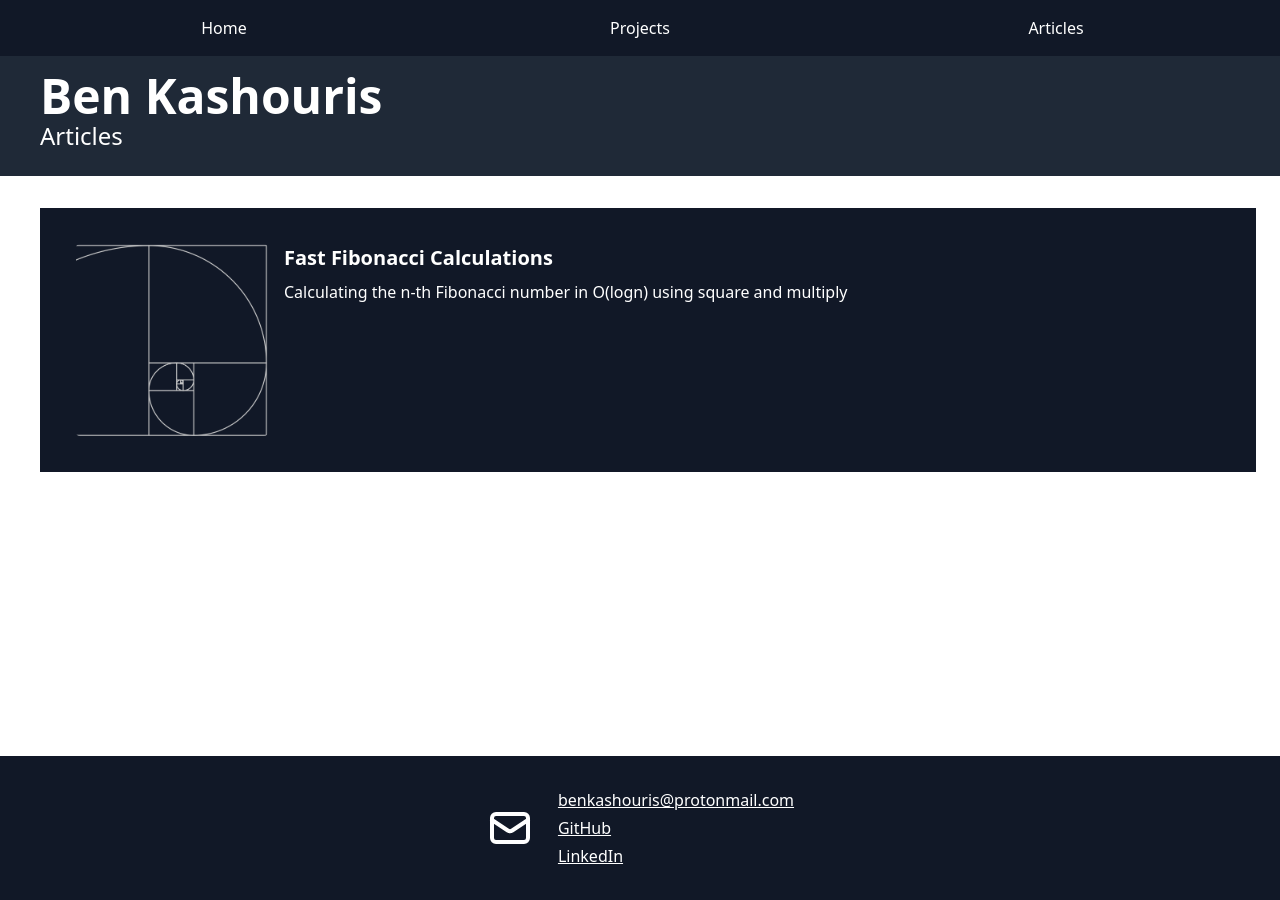
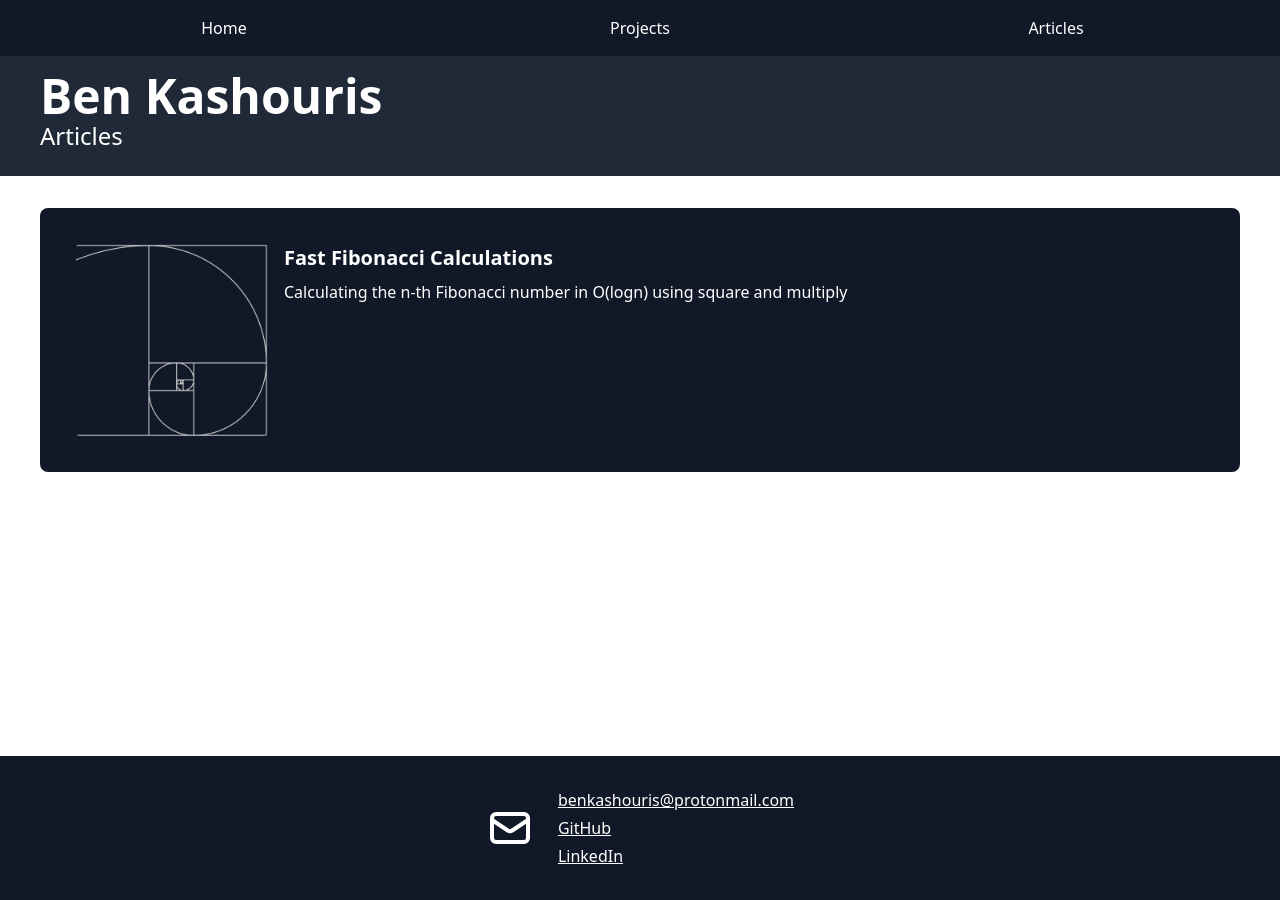
Before and after one commit to BenKashouris/BenKashouris.github.io, a Jekyll site: the page built from articles.html, in a window 1280 px wide. Built offline with Jekyll 4.4.1, drawn with Linux system fonts in a browser that asks for light colours; nearby versions of some CDN libraries.

Commit message:
added more mobile support

```diff
--- a/articles.html
+++ b/articles.html
@@ -3,16 +3,16 @@
 title: "Articles"
 ---
 
-<div class="pl-10 pr-6 py-8">
+<div class="px-4 sm:px-10 pr-6 py-8">
   <ul>
     {% for project in site.articles %}
       <li>
-        <a href="{{ project.url }}" class="block bg-gray-900 p-9 mb-6 hover:bg-gray-800 transition text-white">
-          <div class="flex items-start space-x-4">
-            <img src="{{ project.image }}" alt="{{ project.title }}" class="w-48 h-48 object-cover rounded">
+        <a href="{{ project.url }}" class="block bg-gray-900 p-6 sm:p-9 mb-6 hover:bg-gray-800 transition text-white rounded-lg">
+          <div class="flex flex-col sm:flex-row items-start sm:space-x-4 space-y-4 sm:space-y-0">
+            <img src="{{ project.image }}" alt="{{ project.title }}" class="w-full sm:w-48 h-48 object-cover rounded">
             <div>
-              <h2 class="text-xl font-semibold mb-2">{{ project.title }}</h2>
-              <p>{{ project.description }}</p>
+              <h2 class="text-lg sm:text-xl font-semibold mb-2">{{ project.title }}</h2>
+              <p class="text-sm sm:text-base">{{ project.description }}</p>
             </div>
           </div>
         </a>
```
